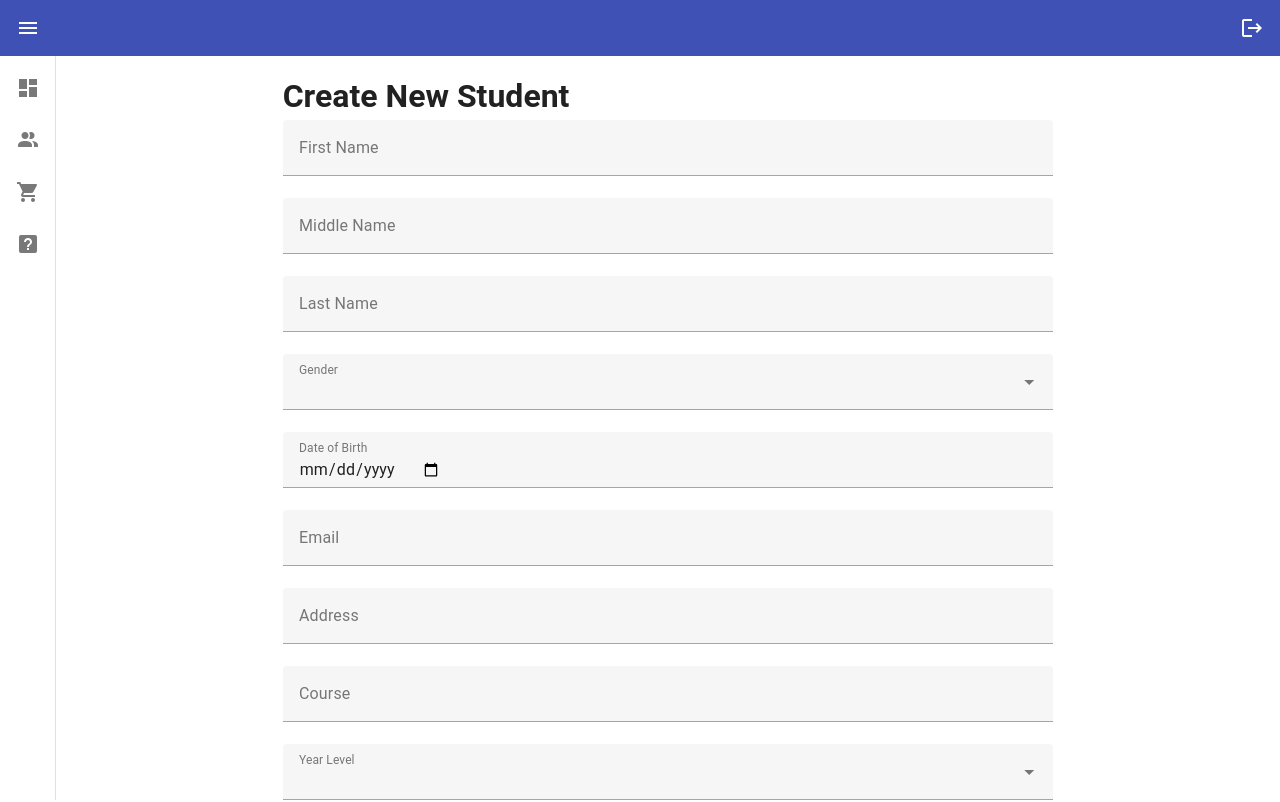
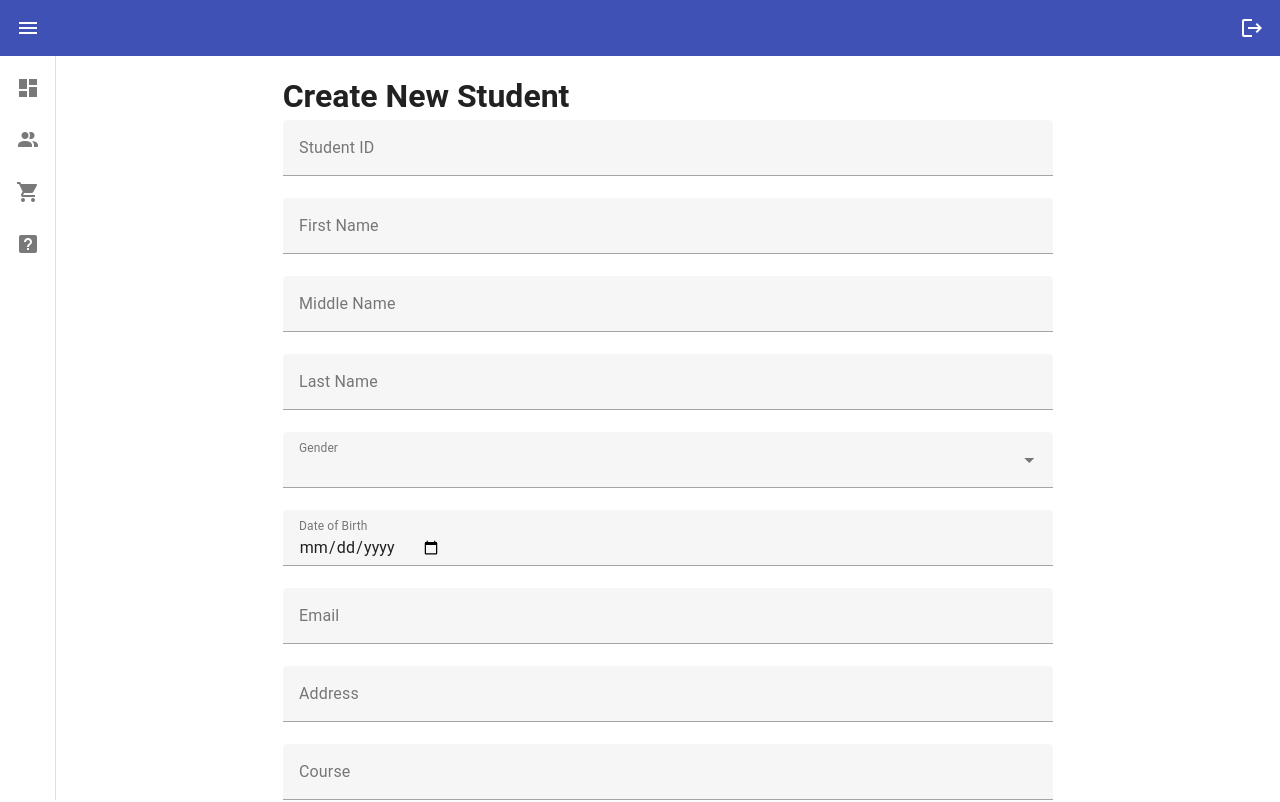
Before and after one commit to zepoy-duero/se_frontend, a Vue app: page /create-student in a window 1280 px wide. Shown: the top 802 px of the page. Built offline with nearby package versions, Linux system fonts and the light colour scheme.

Commit message:
new commit

```diff
--- a/src/components/CreateStudent.vue
+++ b/src/components/CreateStudent.vue
@@ -5,6 +5,12 @@
         <h1>Create New Student</h1>
 
         <v-form ref="form" v-model="valid" lazy-validation>
+          <v-text-field
+            v-model="student.student_id"
+            label="Student ID"
+            :rules="[rules.required]"
+            required
+          ></v-text-field>
           <v-text-field
             v-model="student.first_name"
             label="First Name"
@@ -105,6 +111,7 @@ export default {
     return {
       valid: false,
       student: {
+        student_id: "",
         first_name: "",
         middle_name: "",
         last_name: "",
@@ -130,13 +137,13 @@ export default {
   },
   methods: {
     createStudent() {
-      console.log(this.student)
+      console.log(this.student);
       if (!this.$refs.form.validate()) return;
 
       apiClient
         .post("/students", this.student)
         .then(() => {
-          this.$router.push({ name: "StudentList" });
+          this.$router.push({ name: "ListStudents" });
         })
         .catch((error) => {
           console.error("Error creating student:", error);
--- a/src/components/EditStudent.vue
+++ b/src/components/EditStudent.vue
@@ -43,7 +43,7 @@
           <v-text-field
             v-model="student.email"
             label="Email"
-            :rules="[rules.required, rules.email]"
+            :rules="[rules.required, rules.validEmail]"
             required
           ></v-text-field>
 
@@ -120,7 +120,11 @@ export default {
       yearLevels: ["1st Year", "2nd Year", "3rd Year", "4th Year"],
       rules: {
         required: (value) => !!value || "Required.",
-        email: (value) => /.+@.+\\..+/.test(value) || "E-mail must be valid",
+        validEmail: (value) => {
+          const emailPattern =
+            /^[a-zA-Z0-9._%+-]+@[a-zA-Z0-9.-]+\.[a-zA-Z]{2,}$/;
+          return emailPattern.test(value) || "Invalid email format.";
+        },
       },
     };
   },
@@ -144,7 +148,7 @@ export default {
       apiClient
         .put(`/students/${studentId}`, this.student)
         .then(() => {
-          this.$router.push({ name: "StudentList" });
+          this.$router.push({ name: "ListStudents" });
         })
         .catch((error) => {
           console.error("Error updating student:", error);
--- a/src/components/ListStudents.vue
+++ b/src/components/ListStudents.vue
@@ -55,16 +55,17 @@
         </v-data-table>
       </v-col>
     </v-row>
-    <student-evaluation :evalDialog="evalDialog" />
+    <StudentEvaluation :evalDialog="evalDialog" />
   </v-container>
 </template>
 
 <script>
 import apiClient from "../services/api";
-import StudentEvaluation from "./StudentEvaluation.vue";
 
 export default {
-  components: [StudentEvaluation],
+  components: {
+    StudentEvaluation: () => import("./StudentEvaluation.vue"),
+  },
   data() {
     return {
       evalDialog: false,
```
